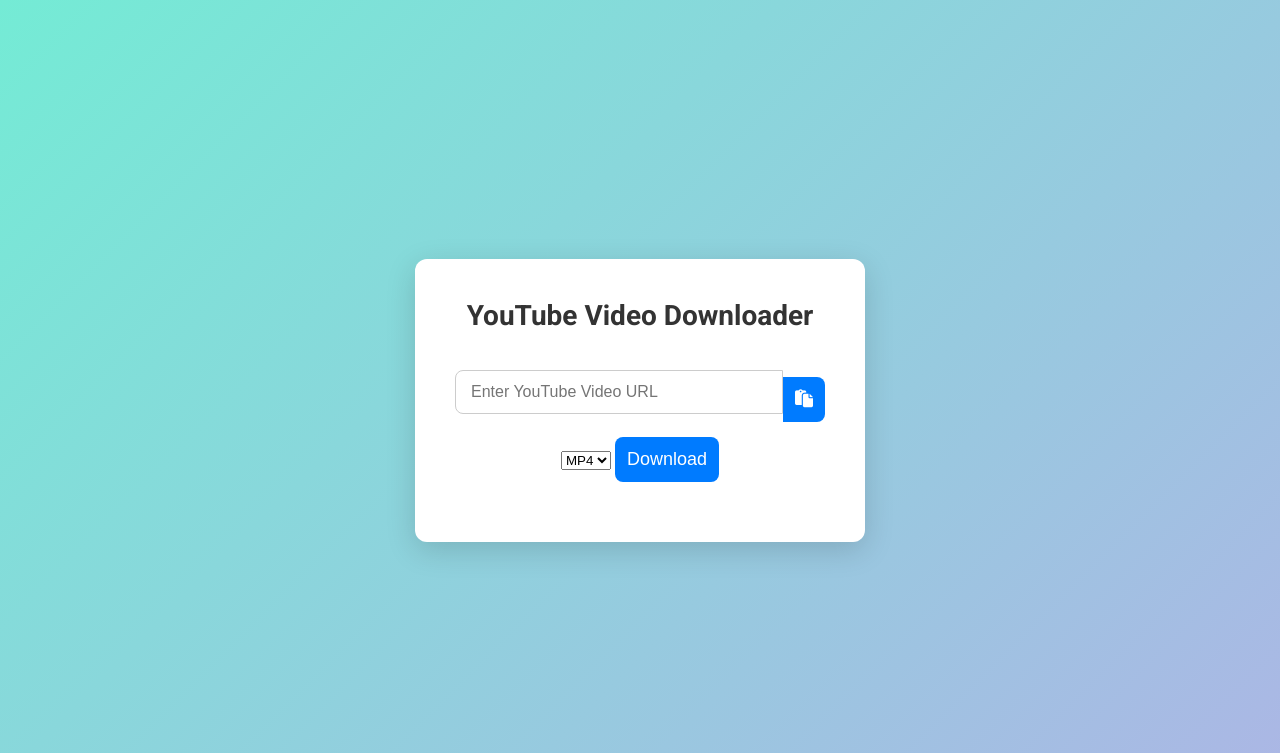
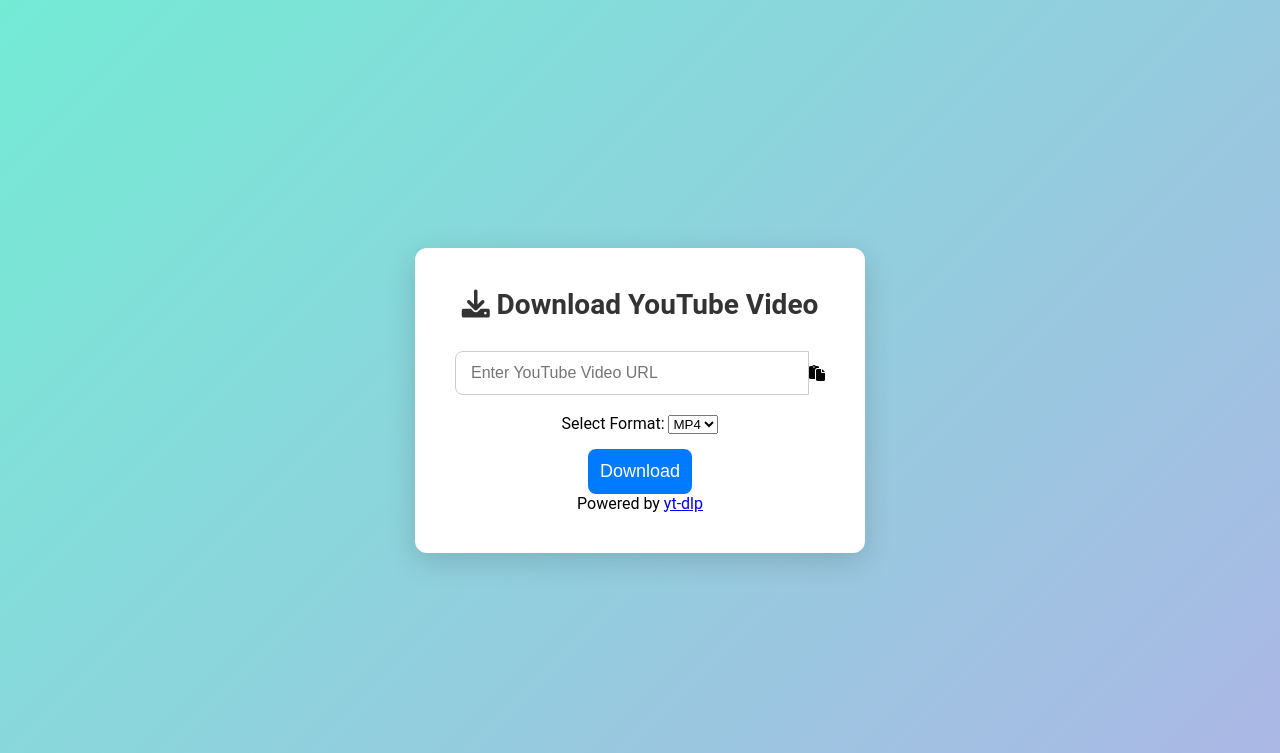
Before and after one commit to Sengkue/downloader-01, a Flask app: page / in a window 1280 px wide. Shown: the top 753 px of the page. Run offline with Flask 3, Linux system fonts and the light colour scheme.

Commit message:
commit 10/10/2024 19:27:56.21

```diff
--- a/app.py
+++ b/app.py
@@ -1,6 +1,8 @@
-import os
+# Save this file as app.py
 from flask import Flask, request, render_template, send_file
 import yt_dlp
+import os
+import ffmpeg
 
 app = Flask(__name__)
 
@@ -52,6 +54,4 @@
         return render_template('index.html', error=f"Error downloading the video: {str(e)}")
 
 if __name__ == '__main__':
-    # Use the PORT environment variable for Render
-    port = int(os.environ.get('PORT', 5000))
-    app.run(host='0.0.0.0', port=port)
+    app.run(debug=True)
--- a/templates/index.html
+++ b/templates/index.html
@@ -1,39 +1,38 @@
+<!-- Save this file as /templates/index.html -->
 <!DOCTYPE html>
 <html lang="en">
 <head>
     <meta charset="UTF-8">
     <meta name="viewport" content="width=device-width, initial-scale=1.0">
+    <title>YouTube Video Downloader</title>
     <link rel="stylesheet" href="{{ url_for('static', filename='styles.css') }}">
-    <link rel="preconnect" href="https://fonts.googleapis.com">
-    <link rel="preconnect" href="https://fonts.gstatic.com" crossorigin>
-    <link href="https://fonts.googleapis.com/css2?family=Roboto:wght@400;700&display=swap" rel="stylesheet">
     <link rel="stylesheet" href="https://cdnjs.cloudflare.com/ajax/libs/font-awesome/6.0.0-beta3/css/all.min.css">
-    <title>YouTube Video Downloader</title>
 </head>
 <body>
+
     <div class="container">
-        <h1>YouTube Video Downloader</h1>
-        <form method="POST" action="/download">
+        <h1><i class="fas fa-download"></i> Download YouTube Video</h1>
+        <form action="/download" method="POST">
             <div class="input-container">
-                <input type="text" name="video_url" id="video-url" placeholder="Enter YouTube Video URL" required>
-                <button type="button" class="icon-button" id="paste-button" title="Paste URL">
-                    <i class="fas fa-paste"></i>
-                </button>
+                <input type="text" id="video-url" name="video_url" placeholder="Enter YouTube Video URL" required oninput="toggleClearIcon()">
+                <i class="fas fa-times clear-icon" onclick="clearInput()" title="Clear Input" style="display: none;"></i>
+                <i class="fas fa-paste paste-icon" onclick="pasteLink()" title="Paste URL"></i>
             </div>
-            <select name="format_choice" required>
+            <br>
+            <label for="format_choice">Select Format:</label>
+            <select id="format_choice" name="format_choice" required>
                 <option value="mp4">MP4</option>
                 <option value="mp3">MP3</option>
             </select>
+            <br>
             <button type="submit">Download</button>
         </form>
-        <div class="error">
-            {% if error %}
-                <p>{{ error }}</p>
-            {% endif %}
-        </div>
+        {% if error %}
+            <div class="error">{{ error }}</div>
+        {% endif %}
+        <div class="footer">Powered by <a href="https://yt-dlp.org/" target="_blank">yt-dlp</a></div>
     </div>
 
-    <!-- Link to External JavaScript -->
     <script src="{{ url_for('static', filename='script.js') }}"></script>
 </body>
 </html>
```
